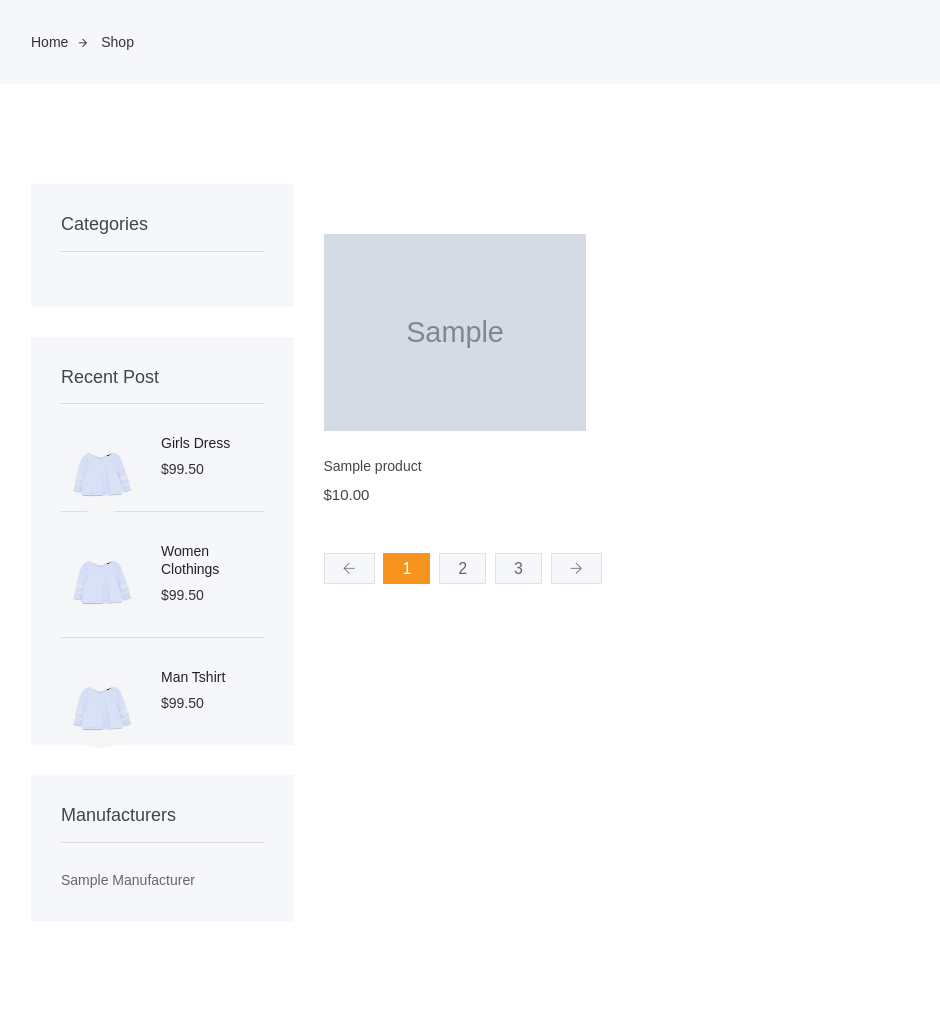
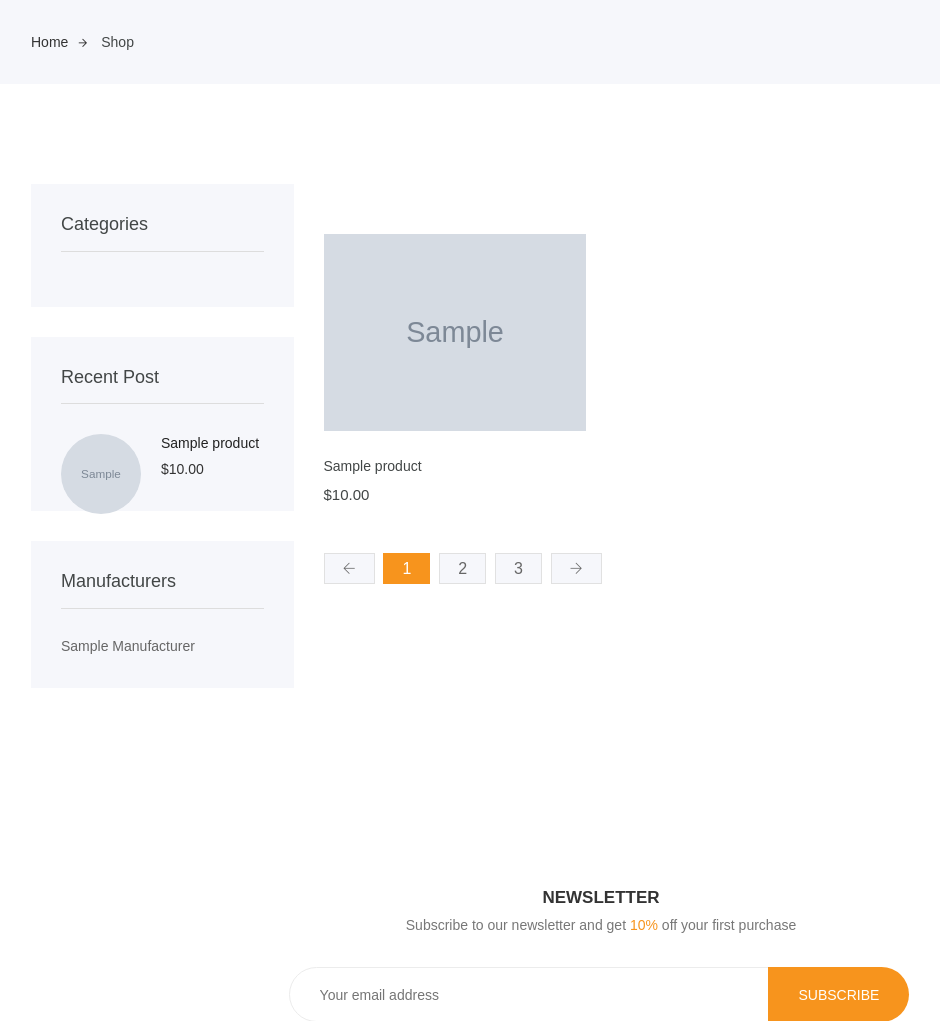
Before and after one commit to r4mi4/django_shop, a Django app: page /shop/ in a window 1280 px wide. Shown: the part 224-1245 px from the top of the page, without its empty margins (39-979 px from the left). Run offline with Django 3.2, Linux system fonts and the light colour scheme; tables that the repository leaves empty hold one stand-in row (values such as "Sample post"); grey boxes marked "Sample" are stand-in pictures; some libraries are stand-ins or nearby versions.

Commit message:
dynamic Recent post section in shop.html

```diff
--- a/shop/models.py
+++ b/shop/models.py
@@ -54,7 +54,7 @@
     updated = models.DateTimeField(auto_now=True)
 
     class Meta:
-        ordering = ('name',)
+        ordering = ('updated',)
         verbose_name = 'Product'
         verbose_name_plural = 'Products'
 
--- a/shop/templates/shop/shop.html
+++ b/shop/templates/shop/shop.html
@@ -9,7 +9,7 @@
                 <div class="bread-inner">
                     <ul class="bread-list">
                         <li><a href="{% url 'company:home'%}">Home<i class="ti-arrow-right"></i></a></li>
-                        <li class="active"><a href="#">Shop</a></li>
+                        <li class="active">Shop</li>
                     </ul>
                 </div>
             </div>
@@ -37,39 +37,26 @@
                         <!-- Single Widget -->
                         <div class="single-widget recent-post">
                             <h3 class="title">Recent post</h3>
+                            {% for product in products|slice:":3" %}
                             <!-- Single Post -->
                             <div class="single-post first">
                                 <div class="image">
-                                    <img src="{% static 'frontend/images/products/p1.jpg' %}" alt="#">
+                                    <img src="{{product.images.first.image.url}}" alt="#">
                                 </div>
                                 <div class="content">
-                                    <h5><a href="#">Girls Dress</a></h5>
-                                    <p class="price">$99.50</p>
+                                    <h5><a href="{{product.get_absolute_url}}">{{product.name}}</a></h5>
+
+                                    <p class="price">
+                                     {% if product.discount_price %}
+                                        ${{product.discount_price}}
+                                    {% else %}
+                                        ${{product.price}}
+                                    {% endif %}
+                                        </p>
                                 </div>
                             </div>
                             <!-- End Single Post -->
-                            <!-- Single Post -->
-                            <div class="single-post first">
-                                <div class="image">
-                                    <img src="{% static 'frontend/images/products/p1.jpg' %}" alt="#">
-                                </div>
-                                <div class="content">
-                                    <h5><a href="#">Women Clothings</a></h5>
-                                    <p class="price">$99.50</p>
-                                </div>
-                            </div>
-                            <!-- End Single Post -->
-                            <!-- Single Post -->
-                            <div class="single-post first">
-                                <div class="image">
-                                    <img src="{% static 'frontend/images/products/p1.jpg' %}" alt="#">
-                                </div>
-                                <div class="content">
-                                    <h5><a href="#">Man Tshirt</a></h5>
-                                    <p class="price">$99.50</p>
-                                </div>
-                            </div>
-                            <!-- End Single Post -->
+                            {% endfor %}
                         </div>
                         <!--/ End Single Widget -->
                         <!-- Single Widget -->
@@ -109,7 +96,13 @@
                             <div class="product-content">
                                 <h3><a href="product-details.html">{{product.name}}</a></h3>
                                 <div class="product-price">
-                                    <span>${{product.price}}</span>
+                                    {% if product.discount_price %}
+                                        <span class="old">${{product.price}}</span>
+                                        <span>${{product.discount_price}}</span>
+                                    {% else %}
+                                        <span>${{product.price}}</span>
+                                    {% endif %}
+
                                 </div>
                             </div>
                         </div>
```
